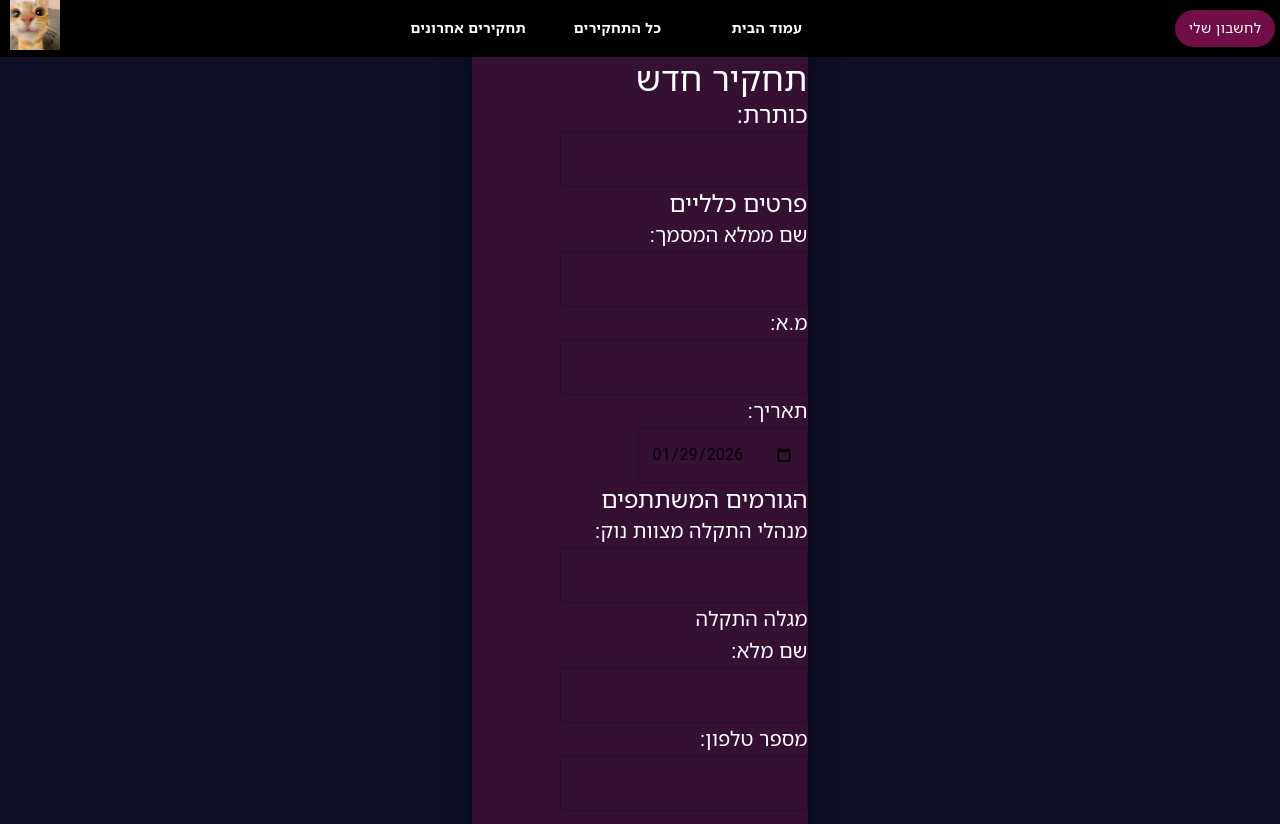
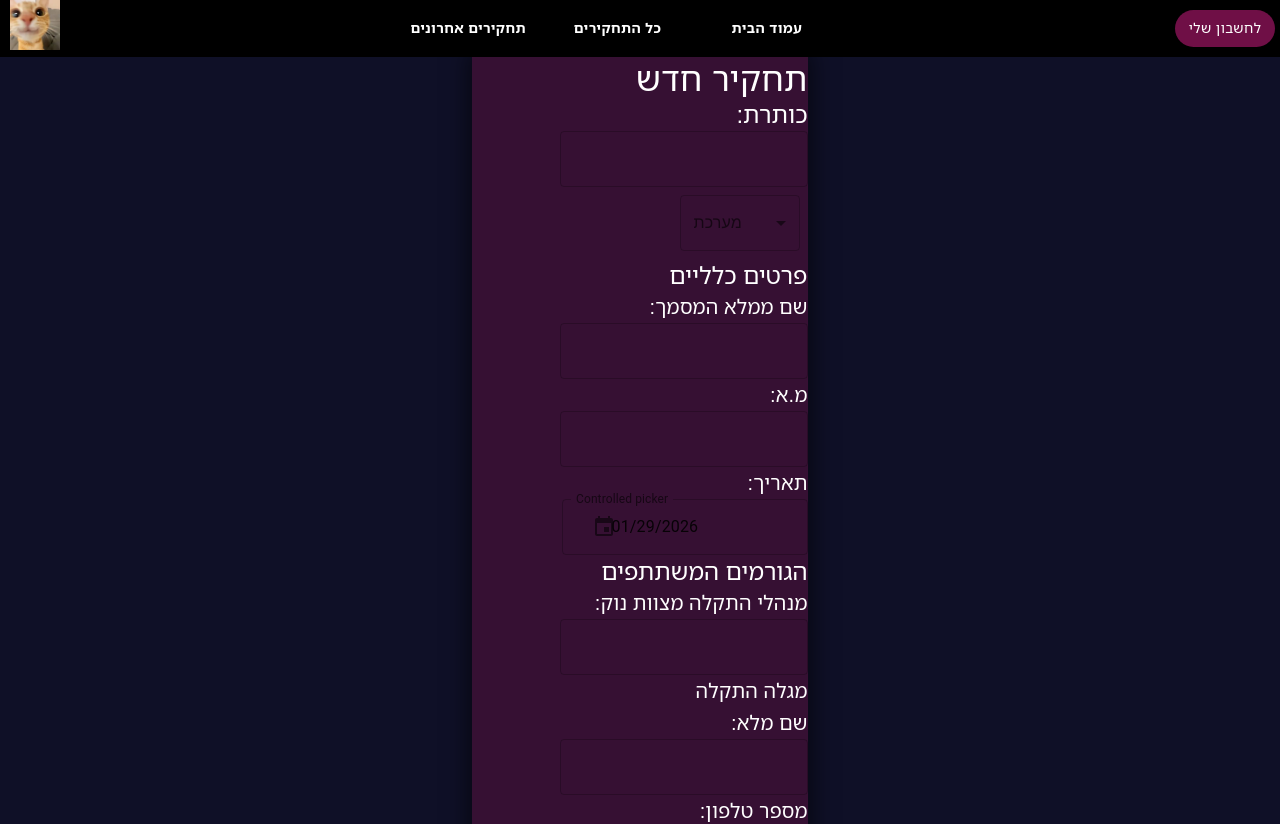
Before and after one commit to MichalLeibovich/MichalsDebProject, a React (Vite) app in the folder frontend/: page /newDebriefing in a window 1280 px wide. Shown: the top 824 px of the page. Built offline with nearby package versions, Linux system fonts and the light colour scheme.

Commit message:
changed also date to date picker by mui

```diff
--- a/frontend/package.json
+++ b/frontend/package.json
@@ -15,7 +15,9 @@
     "@fontsource/noto-sans-hebrew": "^5.2.8",
     "@mui/icons-material": "^7.3.7",
     "@mui/material": "^7.3.7",
+    "@mui/x-date-pickers": "^8.26.0",
     "axios": "^1.13.4",
+    "dayjs": "^1.11.19",
     "react": "^19.2.0",
     "react-dom": "^19.2.0",
     "react-router-dom": "^7.13.0",
--- a/frontend/src/components/pages/new_debriefing/newDebriefing.tsx
+++ b/frontend/src/components/pages/new_debriefing/newDebriefing.tsx
@@ -1,7 +1,11 @@
 import React, { useEffect, useState, type FormEvent } from 'react';
 import axios from 'axios';
 import useStyles from './newDebriefingStyles';
-import { Button, Checkbox, FormControlLabel, TextField, Typography } from '@mui/material';
+import dayjs, { Dayjs } from 'dayjs';
+import { DatePicker } from '@mui/x-date-pickers/DatePicker';
+import { AdapterDayjs } from '@mui/x-date-pickers/AdapterDayjs';
+import { Button, Checkbox, FormControl, FormControlLabel, InputLabel, MenuItem, Select, TextField, Typography } from '@mui/material';
+import { LocalizationProvider } from '@mui/x-date-pickers';
 
 type PersonInvolved = {
   id: number;
@@ -18,9 +22,10 @@ type Event = {
 const NewDebriefing: React.FC = () => {
   const { classes, cx } = useStyles();
   const [title, setTitle] = useState("");
+  const [system, setSystem] = useState("");
   const [documentFillerName, setDocumentFillerName] = useState("");
   const [personalNumber, setPersonalNumber] = useState("");
-  const [date, setDate] = useState(new Date().toISOString().split("T")[0]);
+  const [date, setDate] = React.useState<Dayjs | null>(dayjs(Date.now()));
   const [errorDealers, setErrorDealers] = useState("");
   const [errorDiscoverers, setErrorDiscoverers] = useState<PersonInvolved[]>([
     { id: 0, name: "", phone: "" }
@@ -99,6 +104,25 @@ const NewDebriefing: React.FC = () => {
           </div>
 
           <div>
+            <FormControl sx={{ m: 1, minWidth: 120 }}>
+              <InputLabel id="demo-simple-select-label">מערכת</InputLabel>
+              <Select
+                labelId="demo-simple-select-label"
+                id="demo-simple-select"
+                value={system}
+                label="מערכת"
+                onChange={(e) => setSystem(e.target.value)}>
+                <MenuItem value="אפקט הפרפר">אפקט הפרפר</MenuItem>
+                <MenuItem value="גאוסיין">גאוסיין</MenuItem>
+                <MenuItem value="הרמוניה">הרמוניה</MenuItem>
+                <MenuItem value="סוויטץ'">סוויטץ'</MenuItem>
+                <MenuItem value="סופרנובה">סופרנובה</MenuItem>
+                <MenuItem value="סטארלייט">סטארלייט</MenuItem>
+              </Select>
+            </FormControl>
+          </div>
+
+          <div>
             <Typography variant="h5" className={classes.text}>פרטים כלליים</Typography>
             <div>
               <Typography variant="h6" className={classes.text}>שם ממלא המסמך:</Typography>
@@ -110,7 +134,13 @@ const NewDebriefing: React.FC = () => {
             </div>
             <div>
               <Typography variant="h6" className={classes.text}>תאריך:</Typography>
-              <TextField id="date" type="date" value={date} onChange={(e) => setDate(e.target.value)} required />
+              <LocalizationProvider dateAdapter={AdapterDayjs}>
+                <DatePicker
+                  label="Controlled picker"
+                  value={date}
+                  onChange={(newDate) => setDate(newDate)}
+                />
+              </LocalizationProvider>
             </div>
           </div>
 
```
Also changed, not shown: 1 other file (tests, documents, lock files or other folders).
